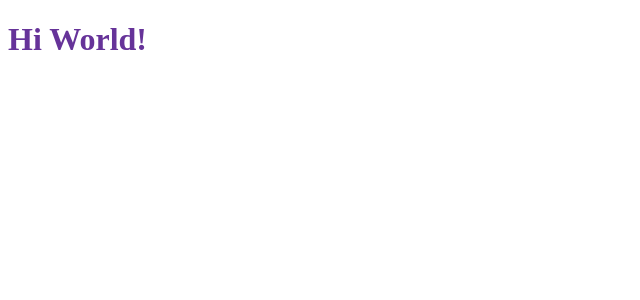
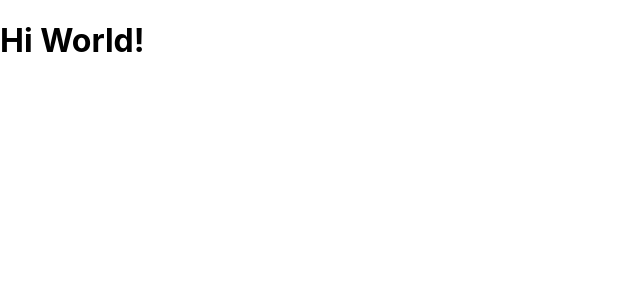
Before and after one commit to learosema/react-graphql-demo, a React (Vite) app: page / in a window 1280 px wide. Shown: the top 300 px of the page, without its empty margins (0-640 px from the left). Built offline with nearby package versions, Linux system fonts and the light colour scheme.

Commit message:
move styles and install apollo

```diff
--- a/package.json
+++ b/package.json
@@ -32,7 +32,10 @@
   "dependencies": {
     "@types/react": "^16.4.11",
     "@types/react-dom": "^16.0.7",
+    "apollo-boost": "^0.1.14",
+    "graphql": "^0.13.2",
     "react": "^16.4.2",
+    "react-apollo": "^2.1.11",
     "react-dom": "^16.4.2"
   }
 }
--- a/src/index.css
+++ /dev/null
@@ -1,3 +0,0 @@
-body {
-  color: rebeccapurple;
-}
--- a/src/index.tsx
+++ b/src/index.tsx
@@ -1,7 +1,24 @@
 import * as React from 'react'
 import { render } from 'react-dom'
-import './index.css'
+import './styles/index.css'
 
 import App from './components/App'
 
-render(<App />, document.getElementById('root'))
+import { ApolloProvider } from 'react-apollo'
+import { ApolloClient } from 'apollo-client'
+import { createHttpLink } from 'apollo-link-http'
+import { InMemoryCache } from 'apollo-cache-inmemory'
+
+const httpLink = createHttpLink({ uri: 'http://localhost:4000/ '})
+
+const client = new ApolloClient({
+  link: httpLink,
+  cache: new InMemoryCache()
+})
+
+render(
+  <ApolloProvider client={client}>
+    <App />
+  </ApolloProvider>,
+  document.getElementById('root')
+)
--- /dev/null
+++ b/src/styles/index.css
@@ -0,0 +1,5 @@
+body {
+  margin: 0;
+  padding: 0;
+  font-family: -apple-system, BlinkMacSystemFont, 'Segoe UI', Roboto, Oxygen, Ubuntu, Cantarell, 'Open Sans', 'Helvetica Neue', sans-serif;
+}
```
Also changed, not shown: 1 other file (tests, documents, lock files or other folders).
